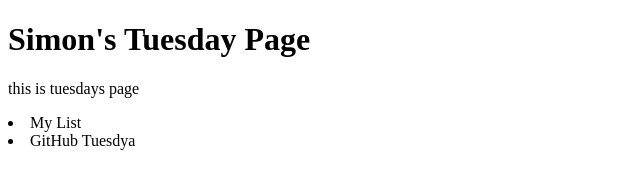
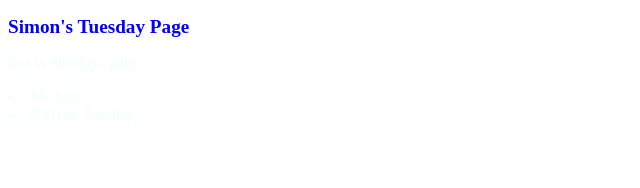
Before and after one commit to Simon585044/tuesday, a plain HTML site: page index.html in a window 1280 px wide. Shown: the whole page, without its empty margins (0-640 px from the left). Drawn offline with Linux system fonts and the light colour scheme.

Commit message:
Tuesday style sheet created

```diff
--- a/index.html
+++ b/index.html
@@ -4,12 +4,13 @@
     <meta charset="UTF-8">
     <meta http-equiv="X-UA-Compatible" content="IE=edge">
     <meta name="viewport" content="width=device-width, initial-scale=1.0">
+    <link rel="stylesheet" href="style.css">
     <title>index</title>
 </head>
-<h1>Simon's Tuesday Page</h1>
+<h2>Simon's Tuesday Page</h2>
 <body>
     <p>this is tuesdays page    </p>
 <li>My List</li>
-<li>GitHub Tuesdya</li>
+<li>GitHub Tuesday</li>
 </body>
 </html>
--- /dev/null
+++ b/style.css
@@ -0,0 +1,4 @@
+h2 {color: blue;}
+h2 {font-size: larger;}
+
+body {color: azure;}
```
